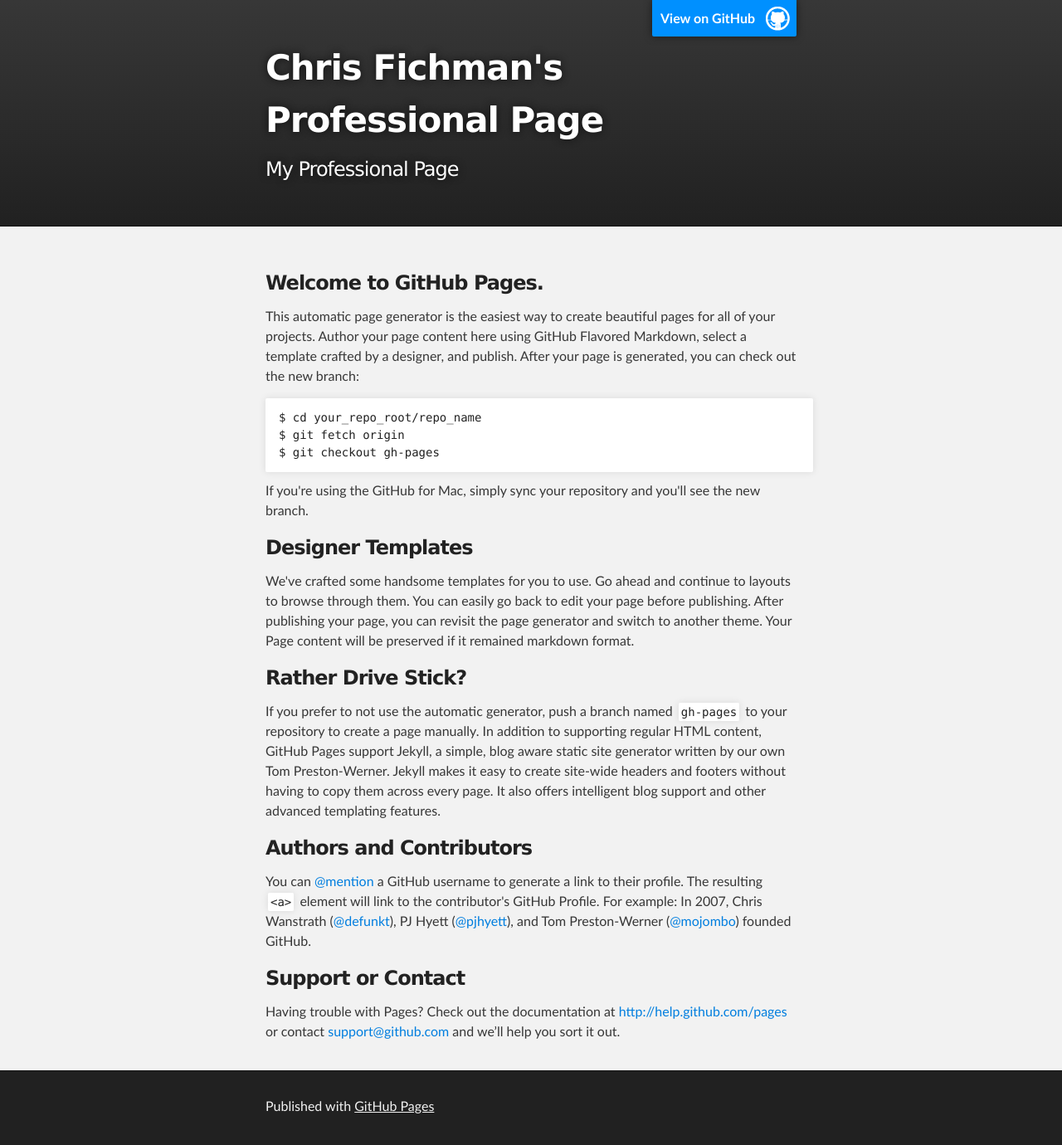
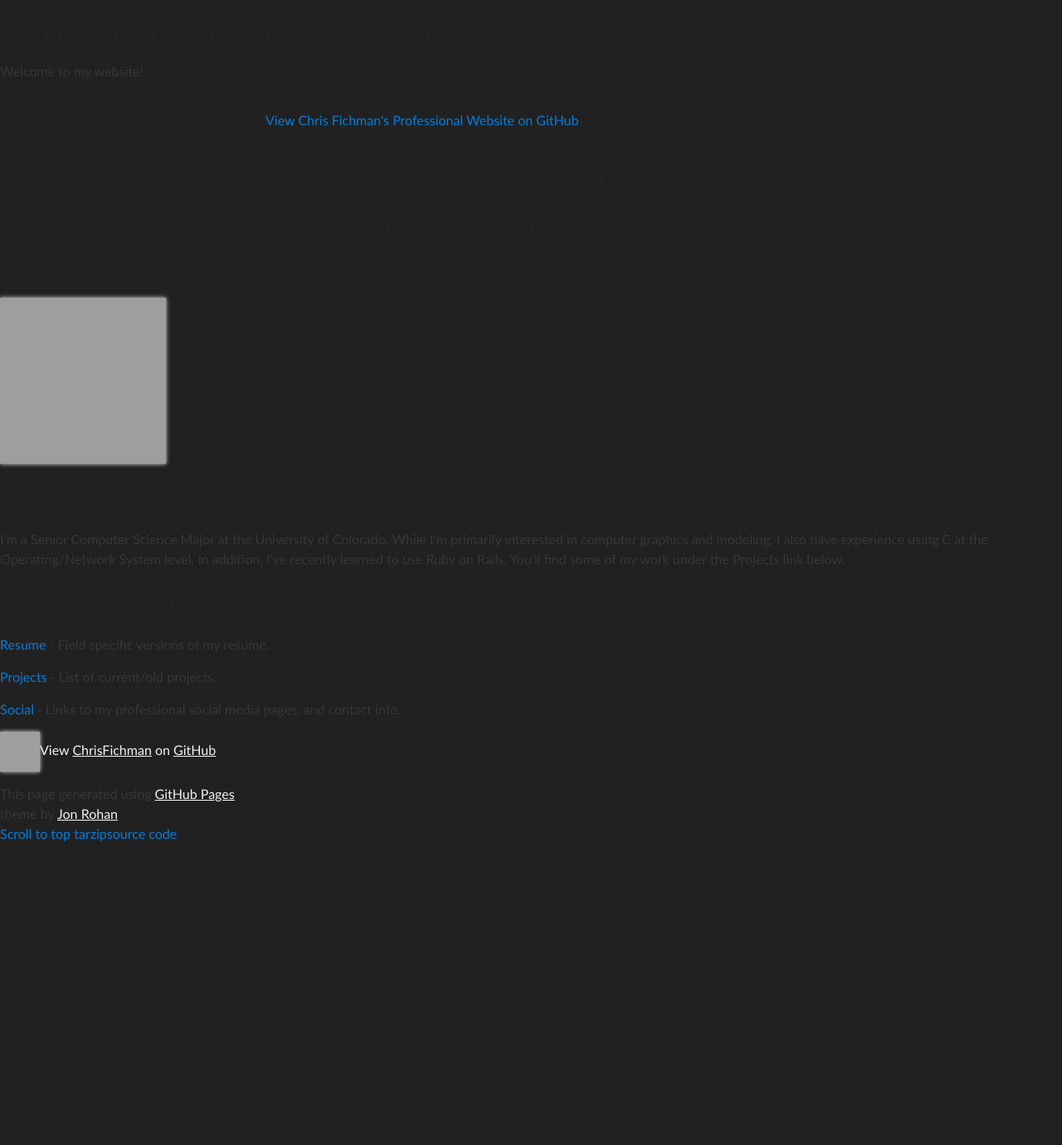
Before and after one commit to ChrisFichman/ChrisFichman.github.io, a plain HTML site: page index.html in a window 1280 px wide. Shown: the whole page at 83% size. After the commit the page ends 1032 px from the top, so only its background shows below. Drawn offline with nearby package versions, Linux system fonts and the light colour scheme; grey boxes are pictures that could not be loaded.

Commit message:
Update main page

```diff
--- a/index.html
+++ b/index.html
@@ -1,73 +1,79 @@
-<!DOCTYPE html>
+<!doctype html>
+<!-- The Time Machine GitHub pages theme was designed and developed by Jon Rohan, on Feb 7, 2012. -->
+<!-- Follow him for fun. http://twitter.com/jonrohan. Tail his code on http://github.com/jonrohan -->
 <html>
+<head>
+  <meta charset="utf-8">
+  <meta http-equiv="X-UA-Compatible" content="IE=edge,chrome=1">
 
-  <head>
-    <meta charset='utf-8' />
-    <meta http-equiv="X-UA-Compatible" content="chrome=1" />
-    <meta name="description" content="Chris Fichman's Professional Page : My Professional Page" />
+  <link rel="stylesheet" href="stylesheets/stylesheet.css" media="screen"/>
+  <link rel="stylesheet" href="stylesheets/pygment_trac.css"/>
+  <script type="text/javascript" src="https://ajax.googleapis.com/ajax/libs/jquery/1.7.1/jquery.min.js"></script>
+  <script type="text/javascript" src="javascripts/script.js"></script>
 
-    <link rel="stylesheet" type="text/css" media="screen" href="stylesheets/stylesheet.css">
+  <title>Chris Fichman's Professional Website</title>
+  <meta name="description" content="Welcome to my website!">
 
-    <title>Chris Fichman's Professional Page</title>
+  <meta name="viewport" content="width=device-width,initial-scale=1">
+
 </head>
 
 <body>
 
-    <!-- HEADER -->
-    <div id="header_wrap" class="outer">
-        <header class="inner">
-          <a id="forkme_banner" href="https://github.com/ChrisFichman">View on GitHub</a>
+  <div class="wrapper">
+    <header>
+      <h1 class="title">Chris Fichman's Professional Website</h1>
+    </header>
+    <div id="container">
+      <p class="tagline">Welcome to my website!</p>
+      <div id="main" role="main">
+        <div class="download-bar">
+        <div class="inner">
+          <a href="https://github.com/ChrisFichman" class="code">View Chris Fichman's Professional Website on GitHub</a>
+        </div>
+        <span class="blc"></span><span class="trc"></span>
+        </div>
+        <article class="markdown-body">
+          <h1>
+<a name="my-name-is-chris-and-this-website-showcases-some-of-my-work-in-addition-to-personal-interests-in-the-field-of-computer-science-please-take-a-moment-to-look-around" class="anchor" href="#my-name-is-chris-and-this-website-showcases-some-of-my-work-in-addition-to-personal-interests-in-the-field-of-computer-science-please-take-a-moment-to-look-around"><span class="octicon octicon-link"></span></a>My name is Chris, and this website showcases some of my work, in addition to personal interests in the field of computer science. Please take a moment to look around!</h1>
 
-          <h1 id="project_title">Chris Fichman's Professional Page</h1>
-          <h2 id="project_tagline">My Professional Page</h2>
+<p><img src="https://scontent-a.xx.fbcdn.net/hphotos-prn2/1456020_2067957018406_695680982_n.jpg" height = "200" width  =  "200" alt="Death by fluffy!"></p>
 
-        </header>
+<h1>
+<a name="about-me" class="anchor" href="#about-me"><span class="octicon octicon-link"></span></a>About Me</h1>
+
+<p>I'm a Senior Computer Science Major at the University of Colorado. While I'm primarily interested in
+computer graphics and modeling, I also have experience using C at the Operating/Network System level.
+In addition, I've recently learned to use Ruby on Rails. You'll find some of my work under the Projects
+link below.</p>
+
+<h1>
+<a name="site-contents" class="anchor" href="#site-contents"><span class="octicon octicon-link"></span></a>Site Contents</h1>
+
+<p><a href="/Resume">Resume</a> - Field specific versions of my resume.</p>
+
+<p><a href="/Projects">Projects</a> - List of current/old projects.</p>
+
+<p><a href="/Social">Social</a> - Links to my professional social media pages, and contact info.  </p>
+        </article>
       </div>
+    </div>
+    <footer>
+      <div class="owner">
 
-    <!-- MAIN CONTENT -->
-    <div id="main_content_wrap" class="outer">
-      <section id="main_content" class="inner">
-        <h3>
-<a name="welcome-to-github-pages" class="anchor" href="#welcome-to-github-pages"><span class="octicon octicon-link"></span></a>Welcome to GitHub Pages.</h3>
+      <p><a href="https://github.com/ChrisFichman" class="avatar"><img src="https://1.gravatar.com/avatar/6da08dae62c6fba043e866cf58a93ad2?d=https%3A%2F%2Fidenticons.github.com%2Fffe0159a1621e42c77906ab7d4609e26.png&amp;r=x&amp;s=60" width="48" height="48"/></a>View <a href="https://github.com/ChrisFichman">ChrisFichman</a> on <a href="https://www.github.com">GitHub</a></p>
 
-<p>This automatic page generator is the easiest way to create beautiful pages for all of your projects. Author your page content here using GitHub Flavored Markdown, select a template crafted by a designer, and publish. After your page is generated, you can check out the new branch:</p>
-
-<pre><code>$ cd your_repo_root/repo_name
-$ git fetch origin
-$ git checkout gh-pages
-</code></pre>
-
-<p>If you're using the GitHub for Mac, simply sync your repository and you'll see the new branch.</p>
-
-<h3>
-<a name="designer-templates" class="anchor" href="#designer-templates"><span class="octicon octicon-link"></span></a>Designer Templates</h3>
-
-<p>We've crafted some handsome templates for you to use. Go ahead and continue to layouts to browse through them. You can easily go back to edit your page before publishing. After publishing your page, you can revisit the page generator and switch to another theme. Your Page content will be preserved if it remained markdown format.</p>
-
-<h3>
-<a name="rather-drive-stick" class="anchor" href="#rather-drive-stick"><span class="octicon octicon-link"></span></a>Rather Drive Stick?</h3>
-
-<p>If you prefer to not use the automatic generator, push a branch named <code>gh-pages</code> to your repository to create a page manually. In addition to supporting regular HTML content, GitHub Pages support Jekyll, a simple, blog aware static site generator written by our own Tom Preston-Werner. Jekyll makes it easy to create site-wide headers and footers without having to copy them across every page. It also offers intelligent blog support and other advanced templating features.</p>
-
-<h3>
-<a name="authors-and-contributors" class="anchor" href="#authors-and-contributors"><span class="octicon octicon-link"></span></a>Authors and Contributors</h3>
-
-<p>You can <a href="https://github.com/blog/821" class="user-mention">@mention</a> a GitHub username to generate a link to their profile. The resulting <code>&lt;a&gt;</code> element will link to the contributor's GitHub Profile. For example: In 2007, Chris Wanstrath (<a href="https://github.com/defunkt" class="user-mention">@defunkt</a>), PJ Hyett (<a href="https://github.com/pjhyett" class="user-mention">@pjhyett</a>), and Tom Preston-Werner (<a href="https://github.com/mojombo" class="user-mention">@mojombo</a>) founded GitHub.</p>
-
-<h3>
-<a name="support-or-contact" class="anchor" href="#support-or-contact"><span class="octicon octicon-link"></span></a>Support or Contact</h3>
-
-<p>Having trouble with Pages? Check out the documentation at <a href="http://help.github.com/pages">http://help.github.com/pages</a> or contact <a href="mailto:support@github.com">support@github.com</a> and we’ll help you sort it out.</p>
-      </section>
       </div>
-
-    <!-- FOOTER  -->
-    <div id="footer_wrap" class="outer">
-      <footer class="inner">
-        <p>Published with <a href="http://pages.github.com">GitHub Pages</a></p>
+      <div class="creds">
+        <small>This page generated using <a href="http://pages.github.com/">GitHub Pages</a><br/>theme by <a href="https://twitter.com/jonrohan/">Jon Rohan</a></small>
+      </div>
     </footer>
   </div>
-
+  <div class="current-section">
+    <a href="#top">Scroll to top</a>
+    <a href="https://github.com/ChrisFichman/ChrisFichman.github.io/tarball/master" class="tar">tar</a><a href="https://github.com/ChrisFichman/ChrisFichman.github.io/zipball/master" class="zip">zip</a><a href="" class="code">source code</a>
+    <p class="name"></p>
+  </div>
 
 
 </body>
```
Lines whose indentation alone changed are shown as unchanged.
